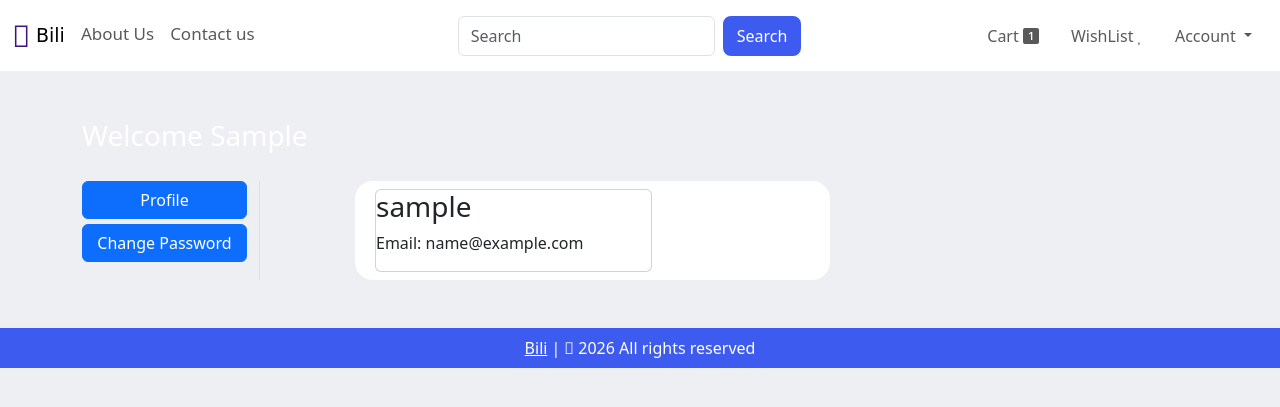
After one commit to jpdzon/E-Commerce, a Flask app: template website/template/profile.html in a window 1280 px wide. The commit adds this page. Shown: the top 407 px of the page. Run offline with Flask 3, Linux system fonts and the light colour scheme; the template is opened without the code that fills it: most values are stand-ins (such as "Sample title", 1, 10 or a date in 2020); some libraries are stand-ins or nearby versions.

```diff
--- a/website/static/css/style.css
+++ b/website/static/css/style.css
@@ -1,16 +1,16 @@
 .d-flex .btn{
-    background: orange;
-    border: 2px solid orange;
+    background: rgb(62, 91, 239);
+    border: 2px solid rgb(62, 91, 239);
     border-radius: 8px;
     color: #fff;
 }
 .d-flex .btn:hover{
-    background: rgb(228, 150, 7);
-    border: 2px solid rgb(228, 150, 7);
+    background: rgb(62, 91, 239);
+    border: 2px solid white;
 }
 
 #right1 :hover{
-    color: orange;
+    color: rgb(62, 91, 239);
     transition: 300ms;
 }
 
@@ -22,7 +22,7 @@
 }
 
 .container .row .col .row .col a {
-    background-color: orange;
+    background-color: rgb(62, 91, 239);
     padding: 10px;
     border-radius: 10px;
     text-decoration: none;
@@ -31,7 +31,7 @@
 }
 
 .container .row .col .row .col a :hover {
-    background-color: rgb(201, 132, 5);
+    background-color: rgb(62, 91, 239);
 }
 #column :hover{
     transform: scale(0.9);
@@ -40,6 +40,6 @@
 }
 
 #items :hover {
-    color: orange;
+    color: rgb(62, 91, 239);
     transition: 200ms;
 }
--- a/website/template/base.html
+++ b/website/template/base.html
@@ -14,7 +14,7 @@
     <title>Bili | {% block title %} {% endblock%}</title>
 
 </head>
-<body style="background-color: blueviolet;">
+<body style="background-color: rgb(238, 239, 242);">
 
      <!-- navbar section -->
     <nav class="navbar navbar-expand-lg" style="background-color: white;">
@@ -112,8 +112,8 @@
 
     {% block body %}{% endblock %}
 
-        <footer class="container-fluid  text-center p-2 mt-5" style="background-color: orange; color: white;">
-      <a href="https://github.com/Frost-Codes" style="color: white;">Bili</a> | <span>
+        <footer class="container-fluid  text-center p-2 mt-5" style="background-color: rgb(62, 91, 239); color: white;">
+      <a href="https://github.com/jpdzon/E-Commerce" style="color: white;">Bili</a> | <span>
         <i class="fa-sharp fa-regular fa-copyright"></i></span> 2026 All rights reserved
 
     </footer>
--- /dev/null
+++ b/website/template/profile.html
@@ -0,0 +1,39 @@
+{% extends 'base.html' %}
+
+{% block title %} Home {% endblock %}
+
+
+{% block body %}
+
+<div class="container my-5">
+    <div class="row">
+        <h3 style="color: white;">Welcome <span class="text-capitalize">{{ customer.username }}</span></h3>
+
+        <div class="col-sm-2 border-end" style="margin-top: 20px;">
+
+            <ul class="list-unstyled">
+                <li class="d-grid"><a href="#" class="btn btn-primary">Profile</a></li>
+                <li class="d-grid"><a href="/change-password/{{ customer.id }}" class="btn btn-primary" style="margin-top: 5px;">Change Password</a></li>
+
+            </ul>
+
+        </div>
+
+        <div class="col-sm-5 offset-sm-1" style="background-color: white; border-radius: 18px; margin-top: 20px;">
+            <div class="row">
+
+                <div class="col-sm-8">
+                    <div class="card m-2">
+
+                        <h3>{{ customer.username }}</h3>
+                        <p>Email: {{ customer.email }}</p>
+                    </div>
+                </div>
+
+            </div>
+
+        </div>
+    </div>
+</div>
+
+{% endblock %}
```
Also changed, not shown: website/auth.py (+7 -0 lines).
